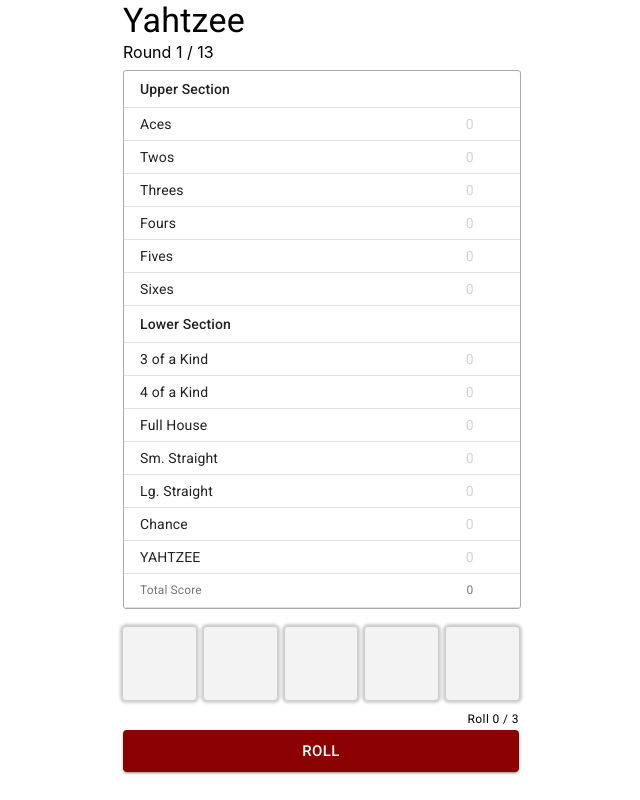
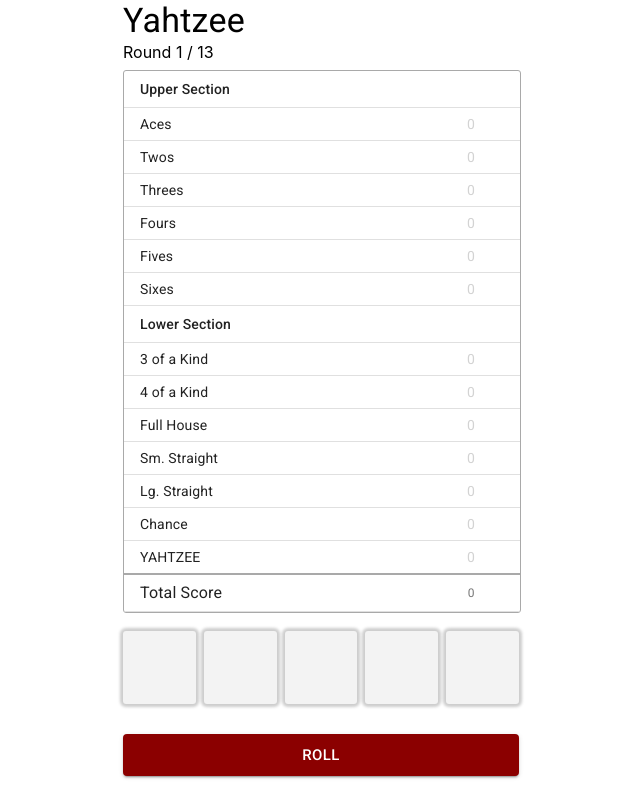
Before and after one commit to aamharris/yahtzee-react, a React (Create React App) app: page / in a window 1280 px wide. Shown: the whole page, without its empty margins (319-959 px from the left). Built offline with nearby package versions, Linux system fonts and the light colour scheme.

Commit message:
update scorecard styles

```diff
--- a/src/dice-container/index.tsx
+++ b/src/dice-container/index.tsx
@@ -98,7 +98,7 @@ export default function DiceContainer({
           );
         })}
       </DiceBox>
-      <Box display={"flex"} justifyContent={"flex-end"}>
+      <Box display={"flex"} justifyContent={"flex-end"} visibility={currentRoundRollCount > 0 ? "visible" : "hidden"}>
         <Typography variant={"caption"}>{`Roll ${currentRoundRollCount} / ${MAX_ROLL_PER_ROUND}`}</Typography>
       </Box>
       <Button
--- a/src/scorecard/index.tsx
+++ b/src/scorecard/index.tsx
@@ -10,6 +10,7 @@ import TableBody from "@material-ui/core/TableBody";
 import TableRow from "@material-ui/core/TableRow";
 import TableFooter from "@material-ui/core/TableFooter";
 import { styled } from "@material-ui/core/styles";
+import { Typography } from "@material-ui/core";
 
 export type YahtzeeScorecard2 = {
   upperSection: ScorecardRowData[];
@@ -89,8 +90,10 @@ function Scorecard({ dice, scorecard, onScorecardChanged, onScoreMarked, canSele
           })}
         </TableBody>
         <TableFooter>
-          <TableRow>
-            <TableCell>Total Score</TableCell>
+          <TableRow style={{ borderTop: "2px solid darkgray" }}>
+            <TableCell variant={"head"}>
+              <Typography>Total Score</Typography>
+            </TableCell>
             <TableCell align={"center"}>{scorecard?.totalScore}</TableCell>
           </TableRow>
         </TableFooter>
```
